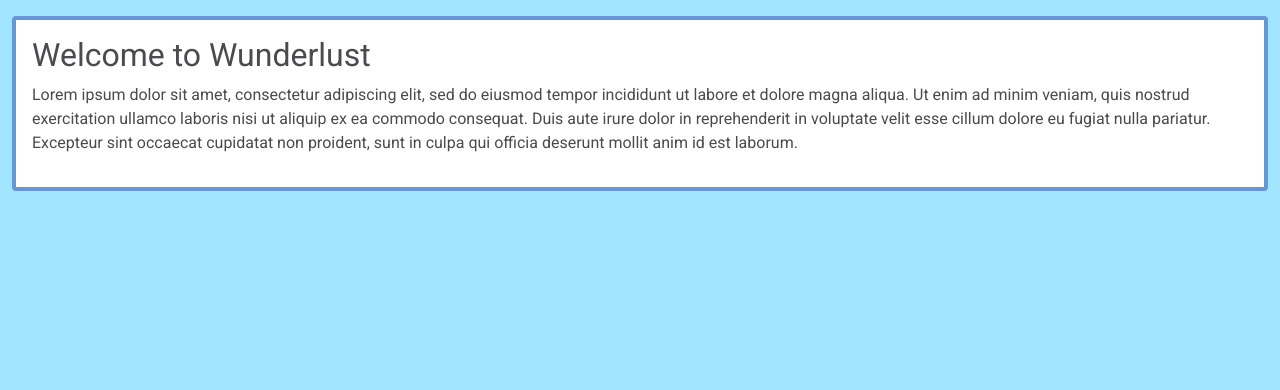
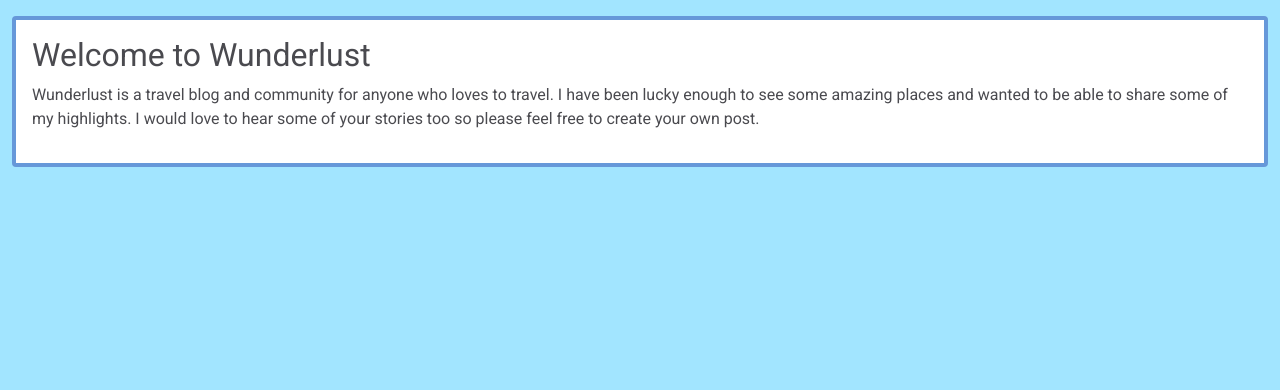
Before and after one commit to Lucy-Glanville-Brown/travel-blog, a Django app: page / in a window 1280 px wide. Shown: the part 69-459 px from the top of the page. Run offline with Django 4.2, Linux system fonts and the light colour scheme; data that the repository does not hold is empty; some libraries are stand-ins or nearby versions.

Commit message:
Update About section for homepage

```diff
--- a/templates/index.html
+++ b/templates/index.html
@@ -12,11 +12,10 @@
                     <div class="card mb-4">
                         <div class="card-body">
                             <h2>Welcome to Wunderlust</h2>
-                            <p>Lorem ipsum dolor sit amet, consectetur adipiscing elit, sed do eiusmod tempor incididunt ut
-                                labore et dolore magna aliqua. Ut enim ad minim veniam, quis nostrud exercitation ullamco
-                                laboris nisi ut aliquip ex ea commodo consequat. Duis aute irure dolor in reprehenderit in
-                                voluptate velit esse cillum dolore eu fugiat nulla pariatur. Excepteur sint occaecat cupidatat
-                                non proident, sunt in culpa qui officia deserunt mollit anim id est laborum.</p>
+                            <p>Wunderlust is a travel blog and community for anyone who loves to travel. I have been
+                                lucky enough to see some amazing places and wanted to be able to share some of my
+                                highlights. I would love to hear some of your stories too so please feel free to create
+                                your own post.</p>
                         </div>
                     </div>
                 </div>
```
